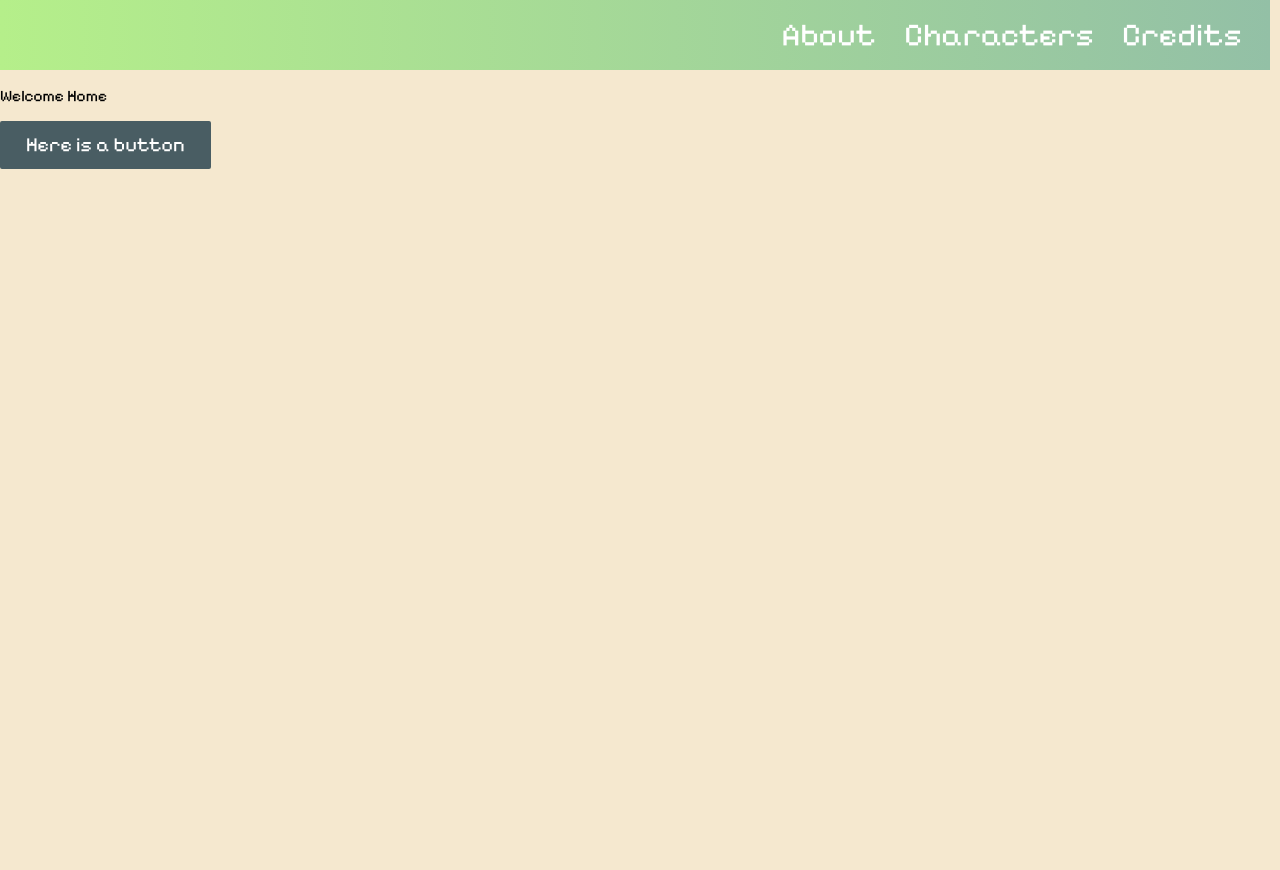
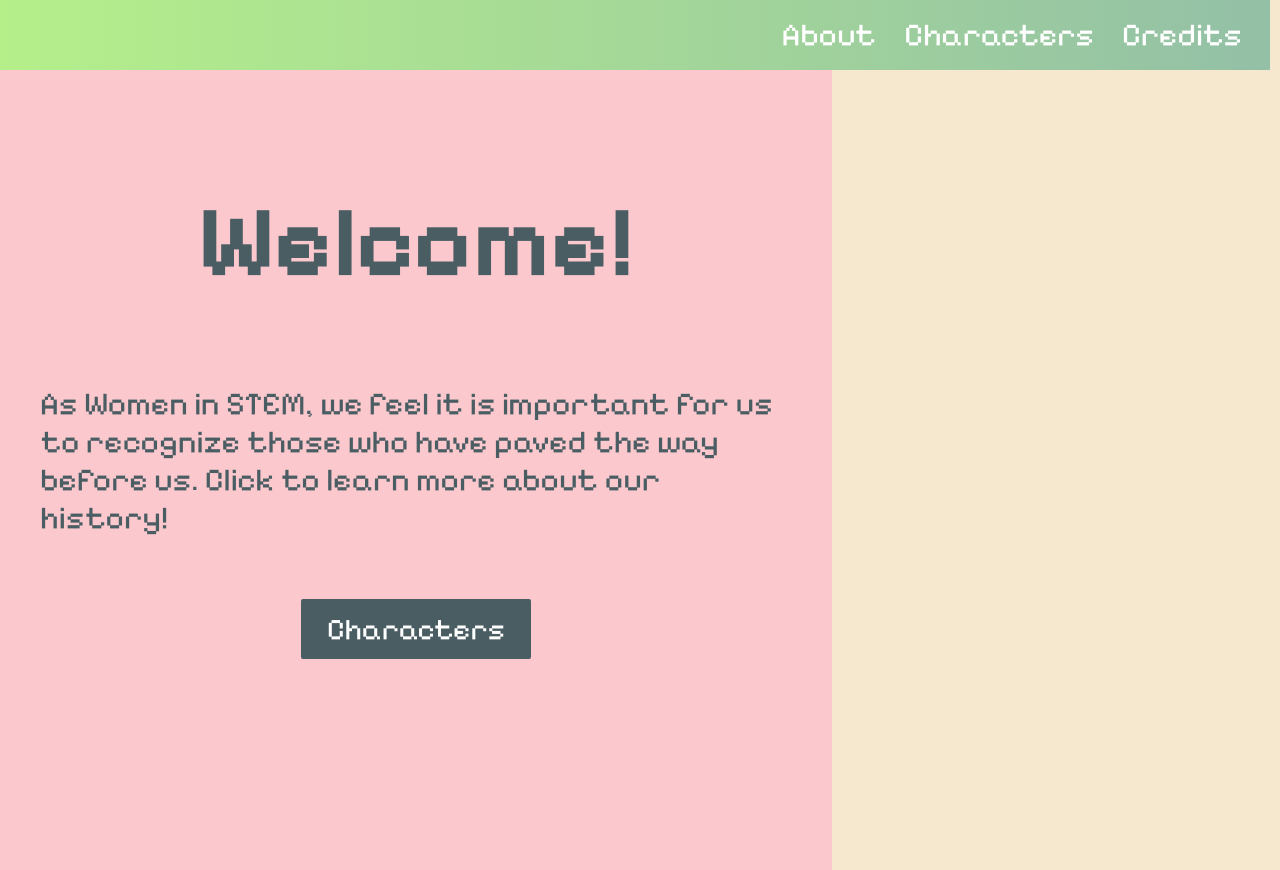
Before and after one commit to madyedwards/winghacks_24, a React (Create React App) app in the folder winghacks24/: page /home in a window 1280 px wide. Before the commit the page ends 800 px from the top, so only its background shows below. Built offline with nearby package versions, Linux system fonts and the light colour scheme; a web font is replaced by a local one.

Commit message:
homepage changes

```diff
--- a/winghacks24/src/components/button/Button.css
+++ b/winghacks24/src/components/button/Button.css
@@ -31,7 +31,7 @@
 
   .btn--large {
     padding: 12px 26px;
-    font-size: 20px;
+    font-size: 30px;
   }
 
   .btn--large:hover,
--- a/winghacks24/src/components/hero/hero.css
+++ b/winghacks24/src/components/hero/hero.css
@@ -11,7 +11,7 @@
   }
 
   .hero-container > h1 {
-    background: #F5E8CF;
+
     color: #495d63;
     font-size: 100px;
     margin-top: -100px;
@@ -25,12 +25,11 @@
     color: #495d63;
     padding-left: 30px;
     padding-right: 30px;
-    padding-top: 30px;
     padding-bottom: 30px;
     border-radius: 20px;
     font-size: 32px;
-    font-family: 'Trebuchet MS', 'Lucida Sans Unicode', 'Lucida Grande',
-      'Lucida Sans', Arial, sans-serif;
+    font-family: 'Pixelify Sans', sans-serif;
+    justify-content: center;
   }
 
   .hero-btns {
--- a/winghacks24/src/components/hero/hero.js
+++ b/winghacks24/src/components/hero/hero.js
@@ -1,11 +1,20 @@
 import React from "react";
 import "./hero.css"
+import { Button } from "../button/Button";
 
 function Hero() {
 
 return (
+
     <div className="hero-container">
-        <h1>hhhh</h1>
+        <h1>Welcome!</h1>
+        <p>
+            As Women in STEM, we feel it is important for us to recognize those who have paved the way before us.
+            Click to learn more about our history!
+        </p>
+        <Button buttonStyle={'btn--outline'} buttonSize={'btn--large'}>
+            Characters
+            </Button>
     </div>
 
 )
--- a/winghacks24/src/pages/homepage.js
+++ b/winghacks24/src/pages/homepage.js
@@ -4,11 +4,8 @@ import Hero from '../components/hero/hero';
 function Home() {
     return (
     <div>
-        <p>Welcome Home</p>
-
-        <Button buttonStyle='btn--outline' buttonSize='btn--large'>
-            Here is a button
-        </Button>
+        <Hero>
+        </Hero>
     </div>
     );
 };
```
Also changed, not shown: winghacks24/src/pages/pictures/tempBCK.jpg (added).
